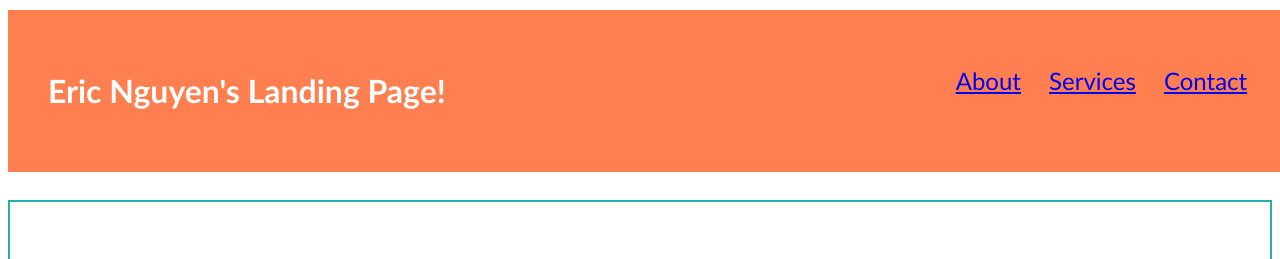
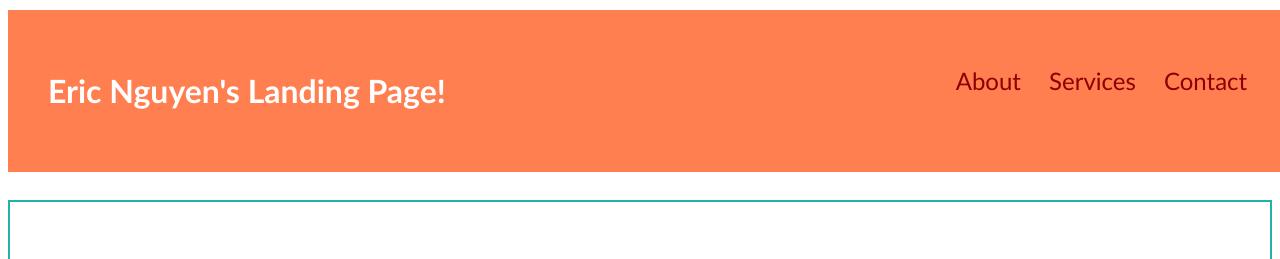
Before and after one commit to ericnguyen23/22-Stu_Mini-Project, a plain HTML site: page index.html in a window 1280 px wide. Shown: the top 259 px of the page. Drawn offline with Linux system fonts and the light colour scheme.

Commit message:
Updated a styling

```diff
--- a/assets/css/style.css
+++ b/assets/css/style.css
@@ -32,6 +32,15 @@ nav ul li {
   margin-right:24px;
 }
 
+a {
+  color: darkred;
+  text-decoration: none;
+}
+
+a:hover{
+  color: red;
+}
+
 section {
   border:2px solid lightseagreen;
   padding:40px;
```
